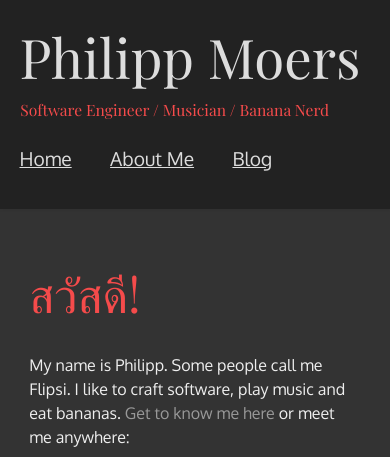
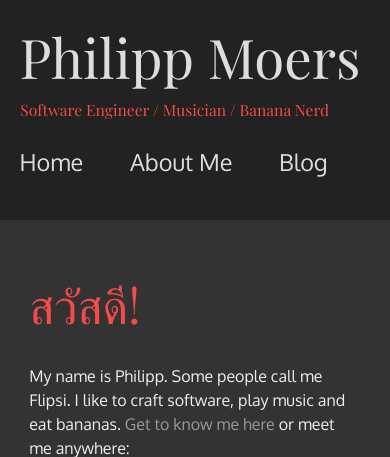
Before and after one commit to flipsi/wwwmetabeta, a PHP site: page /?page=1 in a window 390 px wide. Shown: the top 457 px of the page. Run offline with PHP 8.4, Linux system fonts and the light colour scheme.

Commit message:
Nicer navi style on mobile

```diff
--- a/src/css/desktop.css
+++ b/src/css/desktop.css
@@ -22,9 +22,6 @@
     justify-self: right;
     align-self: end;
     font-size: 1.2em;
-}
-.header nav a {
-    text-decoration-line: none;
 }
 img.background {
     display: none; // disable until stretch over 100% height issue is fixed
--- a/src/css/style.css
+++ b/src/css/style.css
@@ -67,13 +67,13 @@ nav li:first-child {
     font-size: 4vw;
 }
 .header nav {
-    font-size: 1.2em;
+    font-size: 1.2em; /* fallback */
+    font-size: 6vw;
     margin-bottom: 1em;
 }
 .header nav a {
     position: relative;
     bottom: 0;
-    text-decoration: underline;
     transition-duration: 0.3s;
     transition-property: bottom, color;
 }
```
